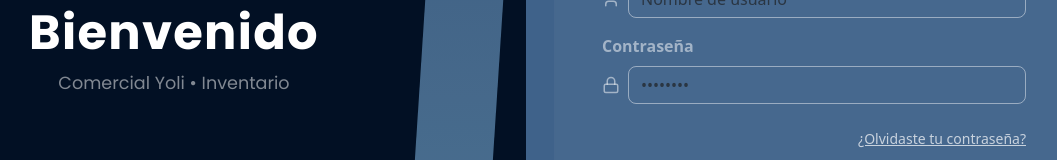
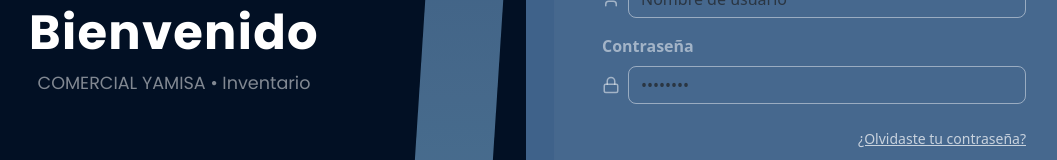
Before and after one commit to JhoaaVilca/sistema-inventario-frontend, a React (Vite) app: page /login in a window 1280 px wide. Shown: the part 350-510 px from the top of the page, without its empty margins (178-1235 px from the left). Built offline with nearby package versions, Linux system fonts and the light colour scheme.

Commit message:
Actualizar referencias de "Comercial Yoli" a "COMERCIAL YAMISA" en varios componentes para mantener la consistencia de la marca.

```diff
--- a/src/modulos/Layout.jsx
+++ b/src/modulos/Layout.jsx
@@ -58,7 +58,7 @@ function Layout({ children }) {
                         className="text-white fw-bold"
                         style={{ fontSize: '1.35rem', letterSpacing: '.3px' }}
                     >
-                        Comercial Yoli
+                        COMERCIAL YAMISA
                     </div>
                 </div>
 
@@ -216,7 +216,7 @@ function Layout({ children }) {
                             >
                                 <Menu size={22} />
                             </button>
-                            <span className="navbar-brand mb-0 fw-bold">Comercial Yoli</span>
+                            <span className="navbar-brand mb-0 fw-bold">COMERCIAL YAMISA</span>
                         </div>
                     </nav>
                 )}
--- a/src/modulos/auth/Login.jsx
+++ b/src/modulos/auth/Login.jsx
@@ -43,7 +43,7 @@ function Login() {
   return (
     <AuthLayout
       leftTitle="Bienvenido"
-      leftSubtitle="Comercial Yoli • Inventario"
+      leftSubtitle="COMERCIAL YAMISA • Inventario"
       leftBg="var(--palette-blue-900)"
       rightBg="var(--palette-blue-600)"
       wedge={true}
--- a/src/modulos/empresa/ConfiguracionEmpresa.jsx
+++ b/src/modulos/empresa/ConfiguracionEmpresa.jsx
@@ -140,7 +140,7 @@ const ConfiguracionEmpresa = () => {
                                             name="nombreEmpresa"
                                             value={empresa.nombreEmpresa}
                                             onChange={handleInputChange}
-                                            placeholder="Ej: Comercial Yoli"
+                                            placeholder="Ej: COMERCIAL YAMISA"
                                             required
                                         />
                                     </Form.Group>
--- a/src/modulos/ui/AuthLayout.jsx
+++ b/src/modulos/ui/AuthLayout.jsx
@@ -7,7 +7,7 @@ import { useEffect, useState } from 'react';
 
 function AuthLayout({
   leftTitle = 'Bienvenido',
-  leftSubtitle = 'Comercial Yoli • Inventario',
+  leftSubtitle = 'COMERCIAL YAMISA • Inventario',
   leftBg = 'var(--palette-blue-900)',
   rightBg = 'var(--palette-blue-600)',
   wedge = true,
```
